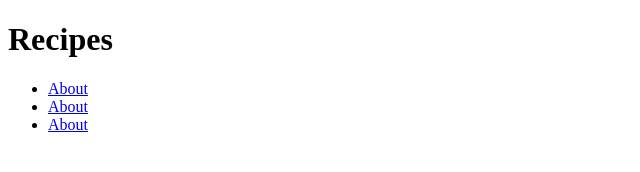
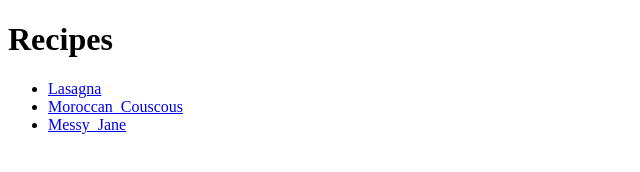
Before and after one commit to NathanP11/Odin_recipes, a plain HTML site: page index.html in a window 1280 px wide. Shown: the whole page, without its empty margins (0-640 px from the left). Drawn offline with Linux system fonts and the light colour scheme.

Commit message:
Update index.html

```diff
--- a/index.html
+++ b/index.html
@@ -8,9 +8,9 @@
   <body>
     <h1>Recipes</h1>
     <ul>
-      <li>  <a href="./recipes/Lasagna.html">About</a> </li>
-      <li>  <a href="./recipes/Moroccan_Couscous.html">About</a> </li>
-      <li>  <a href="./recipes/Messy_Jane.html">About</a> </li>
+      <li>  <a href="./recipes/Lasagna.html">Lasagna</a> </li>
+      <li>  <a href="./recipes/Moroccan_Couscous.html">Moroccan_Couscous</a> </li>
+      <li>  <a href="./recipes/Messy_Jane.html">Messy_Jane</a> </li>
     </ul>
   </body>
 </html>
```
